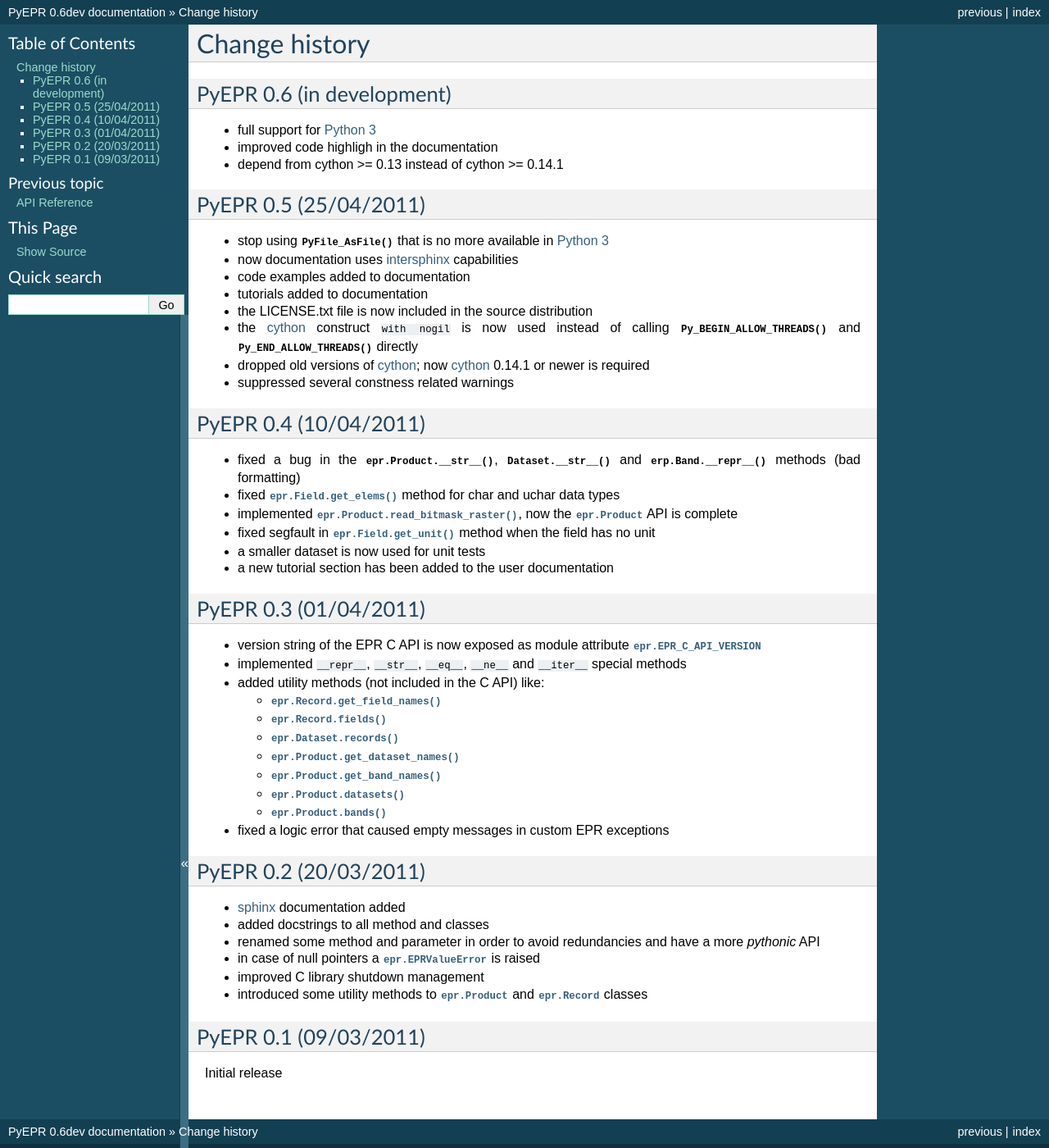
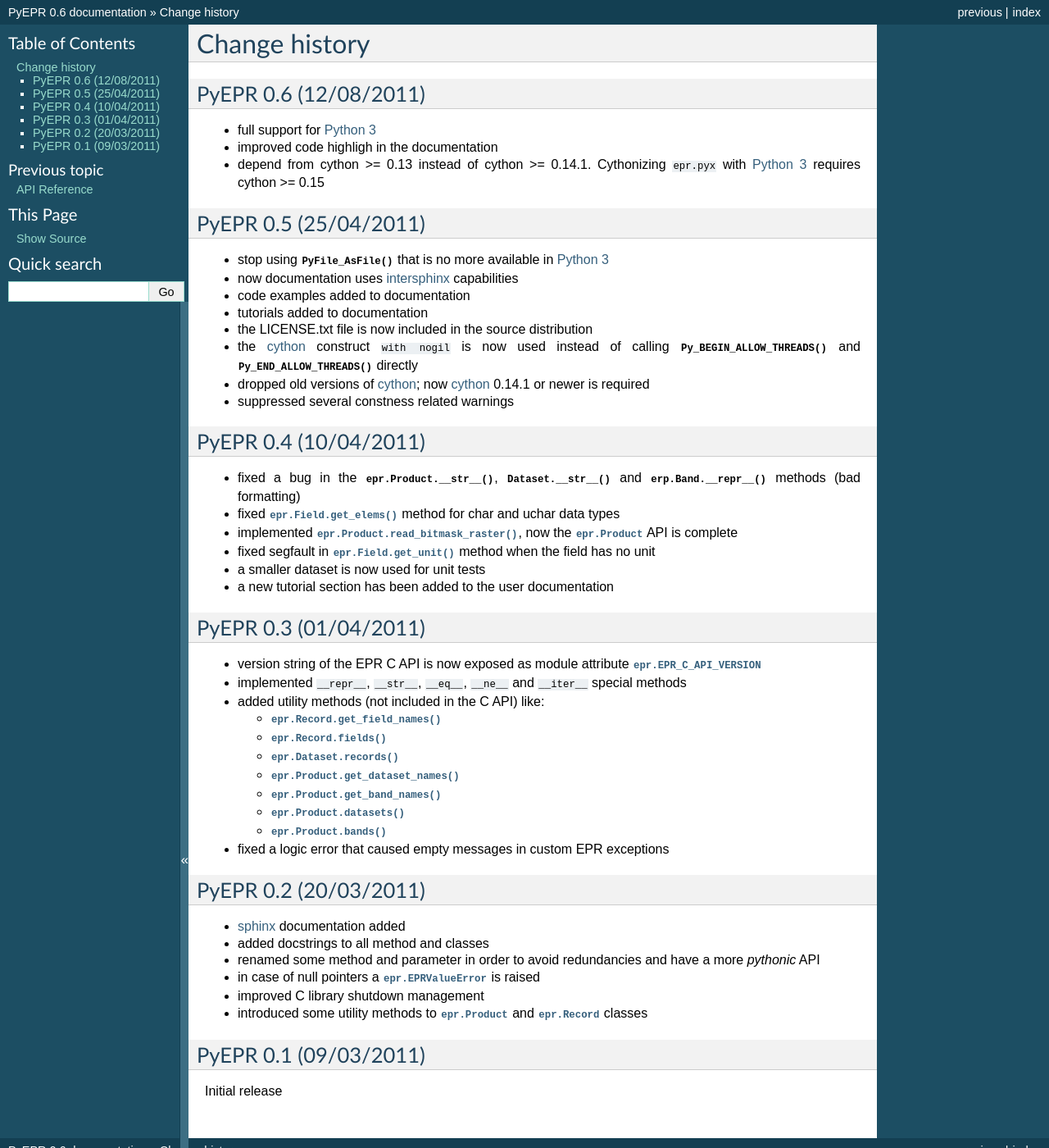
Before and after one commit to avalentino/pyepr, a Sphinx documentation site: the page built from doc/NEWS.txt, in a window 1280 px wide and 1400 px high. Shown: the whole window at 82% size. Built offline with Sphinx 7.4.7, drawn with Linux system fonts in a browser that asks for light colours; formulas are drawn with MathJax 3.

```diff
--- a/README.txt
+++ b/README.txt
@@ -5,7 +5,7 @@ ENVISAT Product Reader Python API
 :HomePage:  http://avalentino.github.com/pyepr
 :Author:    Antonio Valentino
 :Contact:   antonio.valentino@tiscali.it
-:Date:      25/04/2011
+:Date:      12/01/2011
 :Copyright: 2011, Antonio Valentino <antonio.valentino@tiscali.it>
 :Version:   0.6
 
--- a/doc/NEWS.txt
+++ b/doc/NEWS.txt
@@ -1,12 +1,13 @@
 Change history
 ==============
 
-PyEPR 0.6 (in development)
---------------------------
+PyEPR 0.6 (12/08/2011)
+----------------------
 
 * full support for `Python 3`_
 * improved code highligh in the documentation
-* depend from cython >= 0.13 instead of cython >= 0.14.1
+* depend from cython >= 0.13 instead of cython >= 0.14.1.
+  Cythonizing :file:`epr.pyx` with `Python 3`_ requires cython >= 0.15
 
 
 PyEPR 0.5 (25/04/2011)
--- a/doc/conf.py
+++ b/doc/conf.py
@@ -66,7 +66,7 @@ copyright = u'2011, Antonio Valentino'
 # The short X.Y version.
 version = '0.6'
 # The full version, including alpha/beta/rc tags.
-release = version + 'dev'
+release = version
 
 # The language for content autogenerated by Sphinx. Refer to documentation
 # for a list of supported languages.
```
Also changed, not shown: 1 other file.
